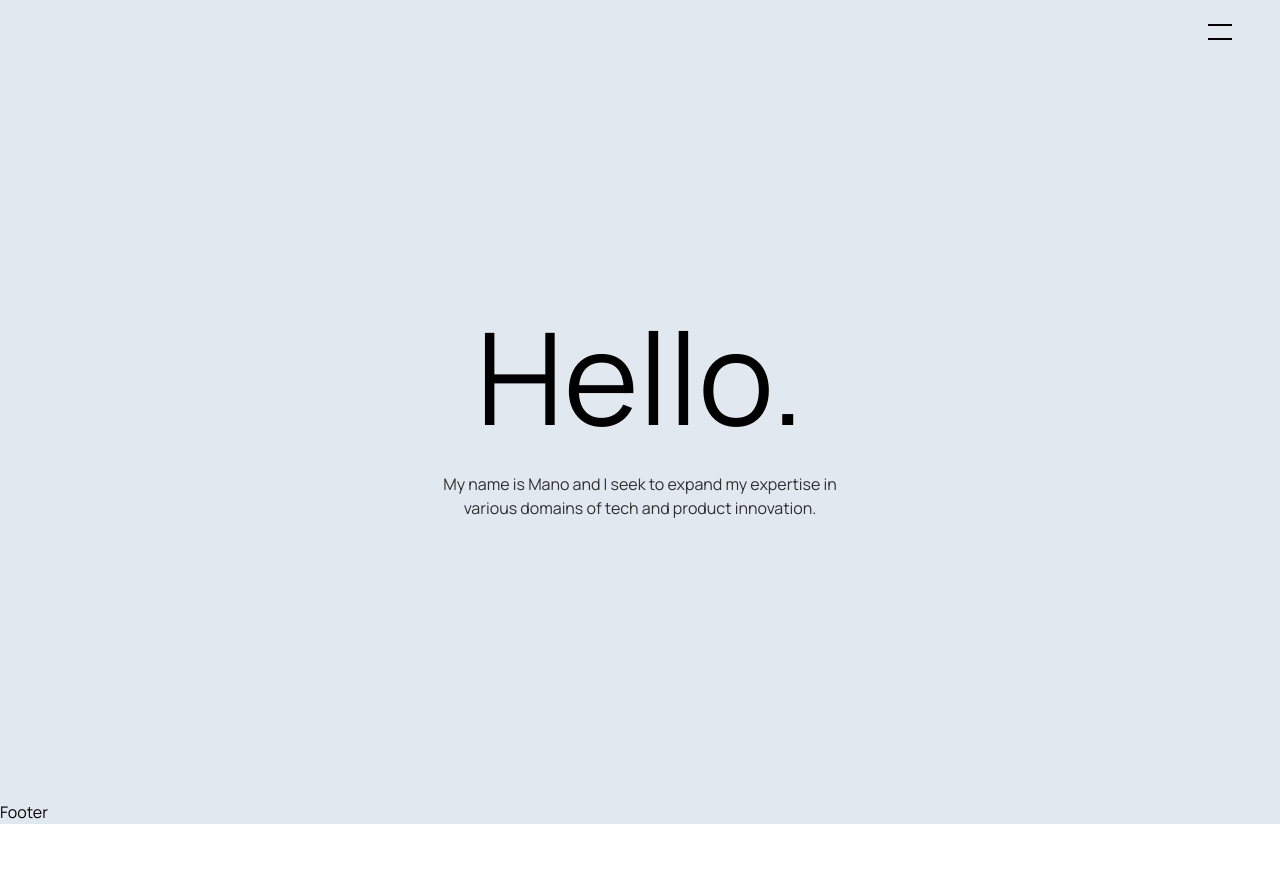
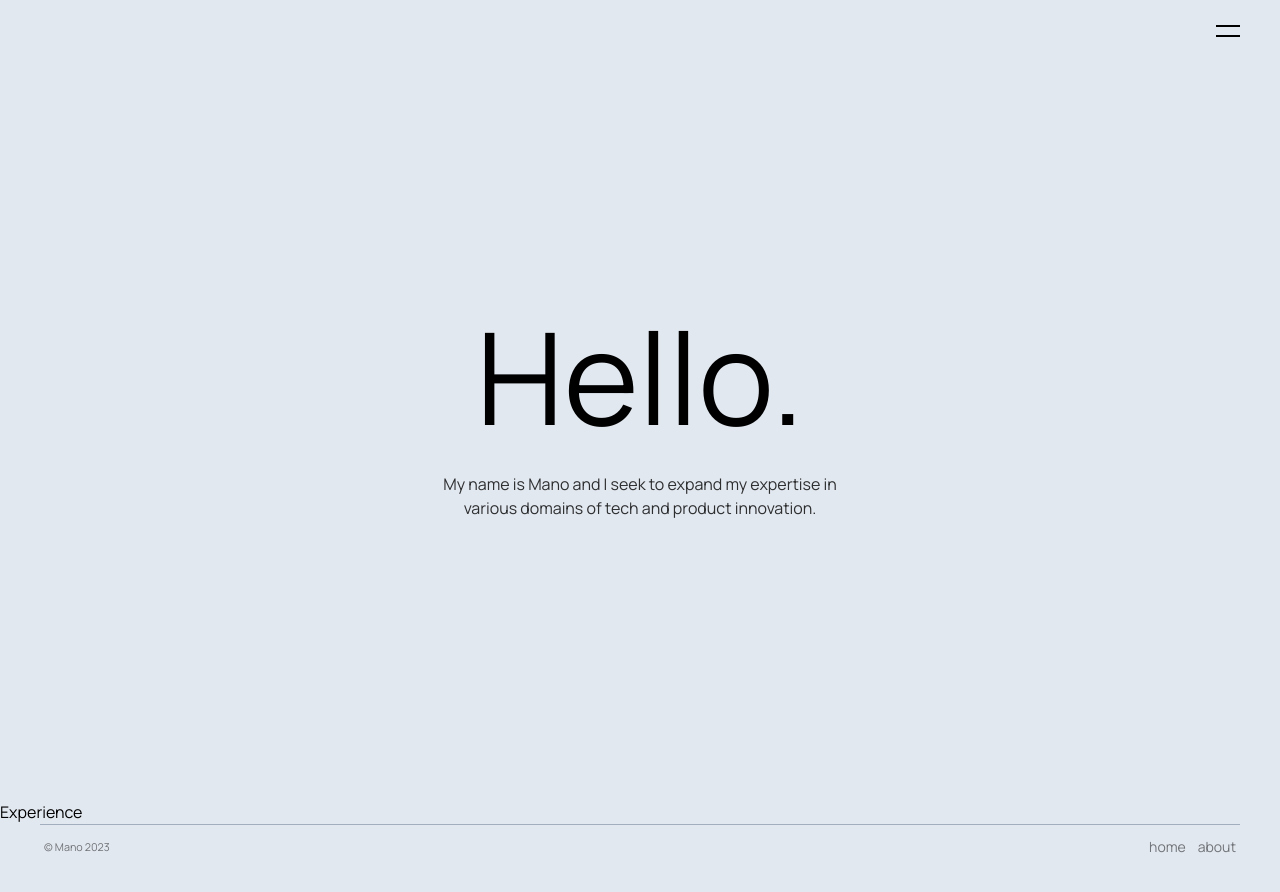
Before and after one commit to Mano-08/portfolio, a Next.js app: page / in a window 1280 px wide. Shown: the top 892 px of the page. Before the commit the page ends 824 px from the top, so only its background shows below. Built offline with nearby package versions, Linux system fonts and the light colour scheme.

Commit message:
added navbar

```diff
--- /dev/null
+++ b/components/Experience.tsx
@@ -0,0 +1,5 @@
+function Experience() {
+  return <div>Experience</div>;
+}
+
+export default Experience;
--- a/components/Footer.tsx
+++ b/components/Footer.tsx
@@ -1,7 +1,15 @@
-import React from "react";
+import Link from "next/link";
 
 function Footer() {
-  return <div>Footer</div>;
+  return (
+    <footer className="relative z-[5] flex flex-row items-center text-sm opacity-50 justify-between md:mx-10 md:px-1 px-0 md:pb-10 md:pt-3 border-t-[0.1rem] border-slate-500 mx-2">
+      <span className="text-[0.675rem]">© Mano 2023</span>
+      <div className="flex flex-row gap-3">
+        <Link href="/">home</Link>
+        <Link href="/about">about</Link>
+      </div>
+    </footer>
+  );
 }
 
 export default Footer;
--- a/components/Navbar.tsx
+++ b/components/Navbar.tsx
@@ -1,9 +1,68 @@
+import Image from "next/image";
+import Link from "next/link";
+import { useEffect, useState } from "react";
+
 function Navbar() {
+  const [nav, setNav] = useState(false);
+  useEffect(() => {
+    console.log(nav);
+    nav
+      ? document.body.classList.add("overflow-hidden", "h-screen", "w-screen")
+      : document.body.classList.remove(
+          "overflow-hidden",
+          "h-screen",
+          "w-screen"
+        );
+  }, [nav]);
   return (
     <nav className="fixed w-screen">
-      <div className="float-right flex flex-col justify-evenly h-8 md:h-10 w-10 items-center rounded-full backdrop-blur bg-slate-200 mx-3 md:mx-10 my-2 md:my-3">
-        <div className="h-[0.1rem] w-6 bg-black" />
-        <div className="h-[0.1rem] w-6 bg-black" />
+      <div
+        onClick={() => {
+          setNav((prev) => !prev);
+        }}
+        className={`relative z-20 float-right flex flex-col justify-evenly h-6 md:h-[30px] w-10 items-center mx-3 md:mx-8 my-4`}
+      >
+        <div
+          className={`h-[0.05rem] md:h-[0.1rem] w-6 ease-in-out transition duration-500 origin-right ${
+            nav
+              ? "bg-white rotate-[-45deg] md:translate-y-[-3.36px] translate-y-[-4.4px]"
+              : "bg-black"
+          }`}
+        />
+        <div
+          className={`h-[0.05rem] md:h-[0.1rem] w-6 ease-in-out transition duration-500 origin-right ${
+            nav
+              ? "bg-white rotate-45 md:translate-y-[3.36px] translate-y-[4.4px]"
+              : "bg-black"
+          }`}
+        />
+      </div>
+      <div
+        className={`absolute w-[100vw] md:w-[40vw] right-[-100vw] md:right-[-40vw] gap-24 transition ease-in-out duration-[800ms] h-screen z-[15] px-[12vw] md:px-[8vw] flex flex-col justify-evenly md:justify-center bg-slate-800 text-slate-300 ${
+          nav ? "translate-x-[-100vw]  md:translate-x-[-40vw]" : "translate-x-0"
+        }`}
+      >
+        <div />
+        <div className="flex flex-col text-6xl gap-3">
+          <Link href="/">Home</Link>
+          <Link href="#work">Work</Link>
+          <Link href="/about">About</Link>
+          <Link href="#contact">Contact</Link>
+        </div>
+        <div className="flex flex-row justify-between px-1 pt-4 border-slate-600 border-t-[0.025rem]">
+          <Link href="" target="_blank">
+            Twitter
+          </Link>
+          <Link href="" target="_blank">
+            GitHub
+          </Link>
+          <Link href="" target="_blank">
+            LinkedIn
+          </Link>
+          <Link href="" target="_blank">
+            Devpost
+          </Link>
+        </div>
       </div>
     </nav>
   );
--- a/pages/index.tsx
+++ b/pages/index.tsx
@@ -1,11 +1,14 @@
 import HomePage from "@/components/HomePage";
 import Navbar from "@/components/Navbar";
 import Footer from "@/components/Footer";
+import Experience from "@/components/Experience";
+
 export default function Home() {
   return (
     <div className="bg-slate-200">
       <Navbar />
       <HomePage />
+      <Experience />
       <Footer />
     </div>
   );
--- a/styles/globals.css
+++ b/styles/globals.css
@@ -29,24 +29,24 @@ a {
 }
 
 ::-webkit-scrollbar {
-  width: 10px;
+  width: 9px;
 }
 
 ::-webkit-scrollbar-track {
-  background: #141414;
+  background: #c2c2c2;
 }
 
 ::-webkit-scrollbar-thumb {
-  background: #252525;
+  background: #797979;
 }
 
 ::-webkit-scrollbar-thumb:hover {
-  background: #3b3b3b;
+  background: #5d5d5d;
 }
 
 ::-moz-selection {
-  color: red;
-  background: yellow;
+  color: rgb(0, 0, 0);
+  background: rgb(0, 247, 255);
 }
 
 ::selection {
```
